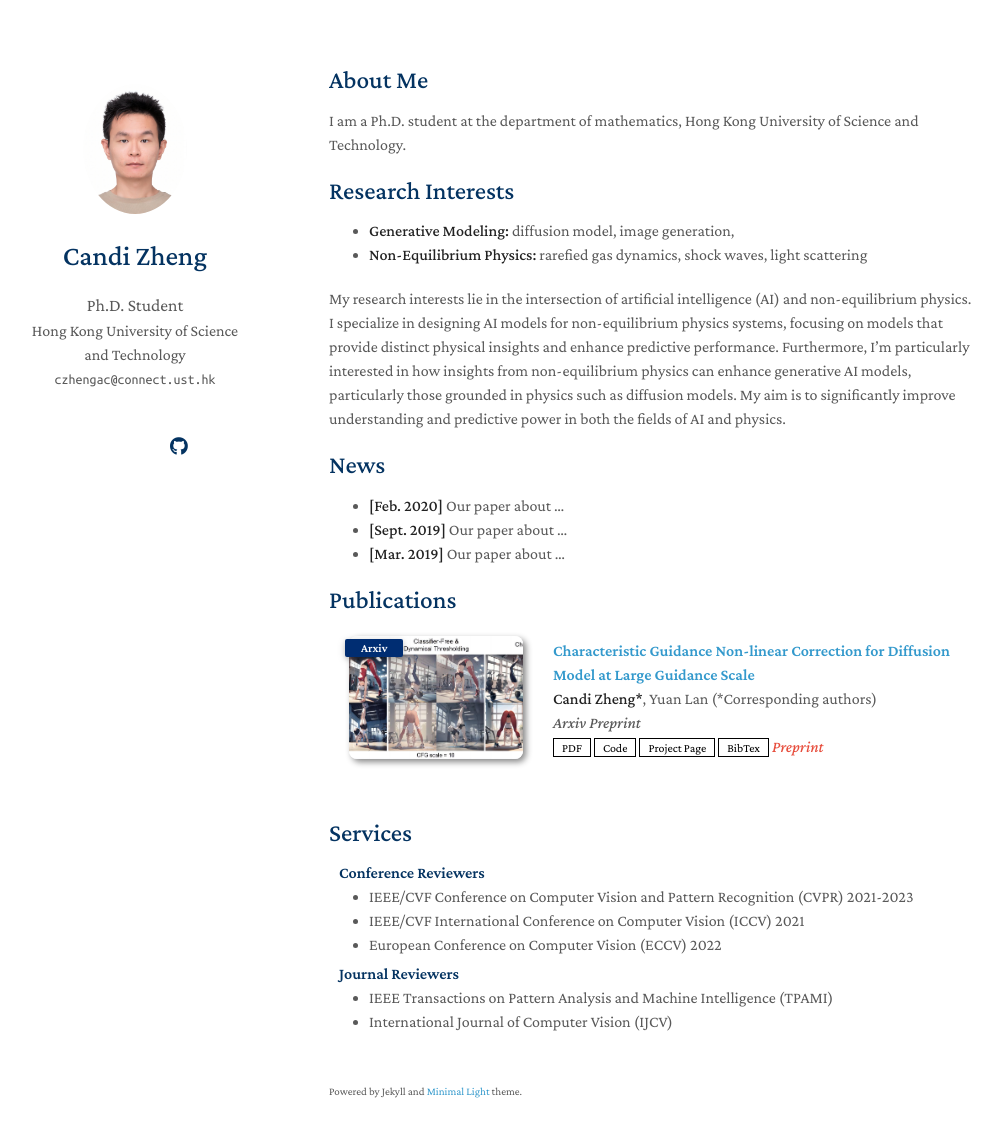
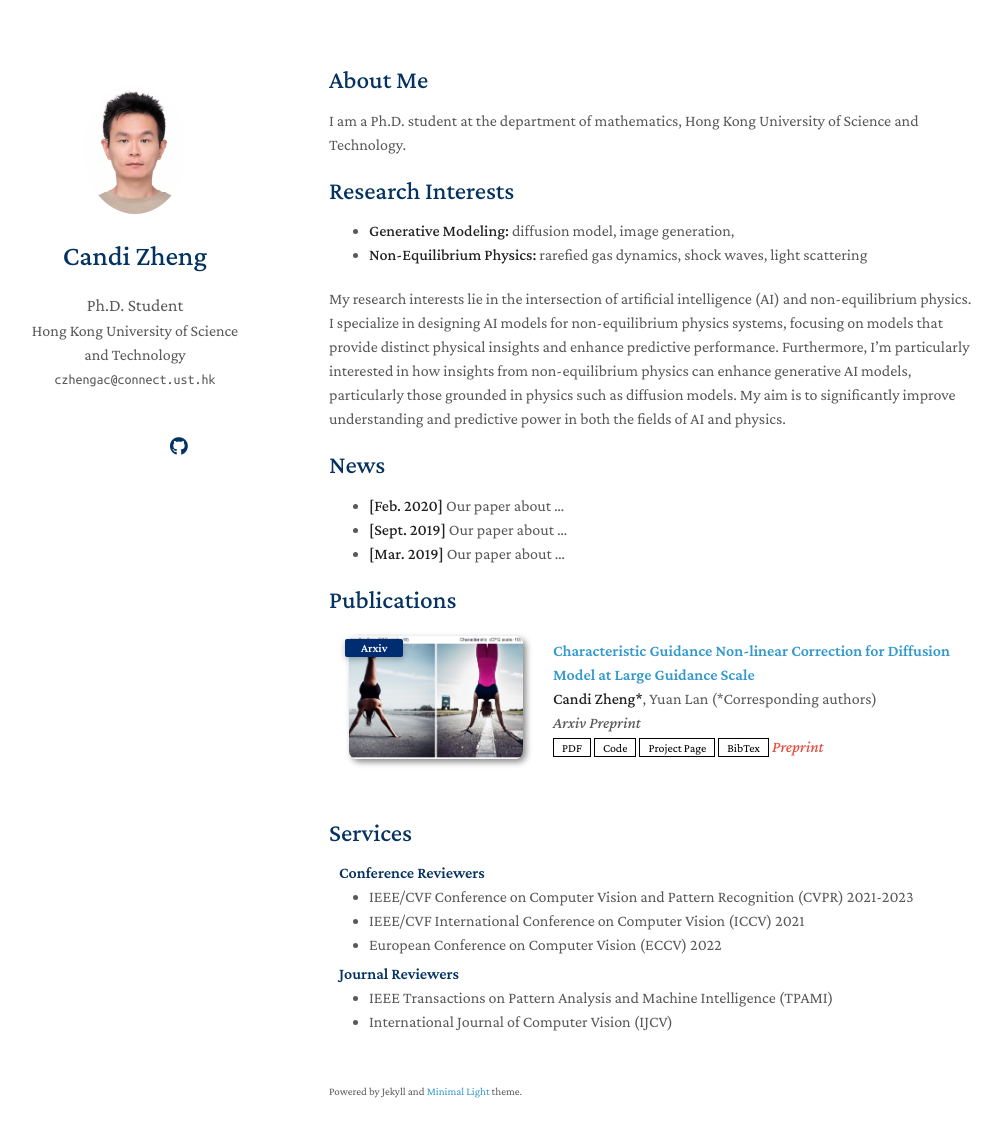
Before and after one commit to charrywhite/charrywhite.github.io, a Jekyll site: the page built from index.md, in a window 1280 px wide and 1172 px high. Shown: the top 1137 px of the window, without its empty margins (141-1143 px from the left). Built offline with Jekyll 4.4.1, drawn with Linux system fonts in a browser that asks for light colours; nearby versions of some CDN libraries; a style sheet for code colours, icons or effects is not loaded; our own code applies the rules of GitHub Pages for plain Markdown files.

Commit message:
Update publications.yml

```diff
--- a/_data/publications.yml
+++ b/_data/publications.yml
@@ -8,5 +8,5 @@ main:
     code: https://scraed.github.io/CharacteristicGuidance
     page: https://scraed.github.io/CharacteristicGuidance
     bibtex: ./_data/zheng2024characteristic.txt
-    image: ./assets/img/1girl_handstand_sportswear_gym.jpg
+    image: ./assets/img/1girl handstand sports close_up.PNG
     notes: Preprint
```
